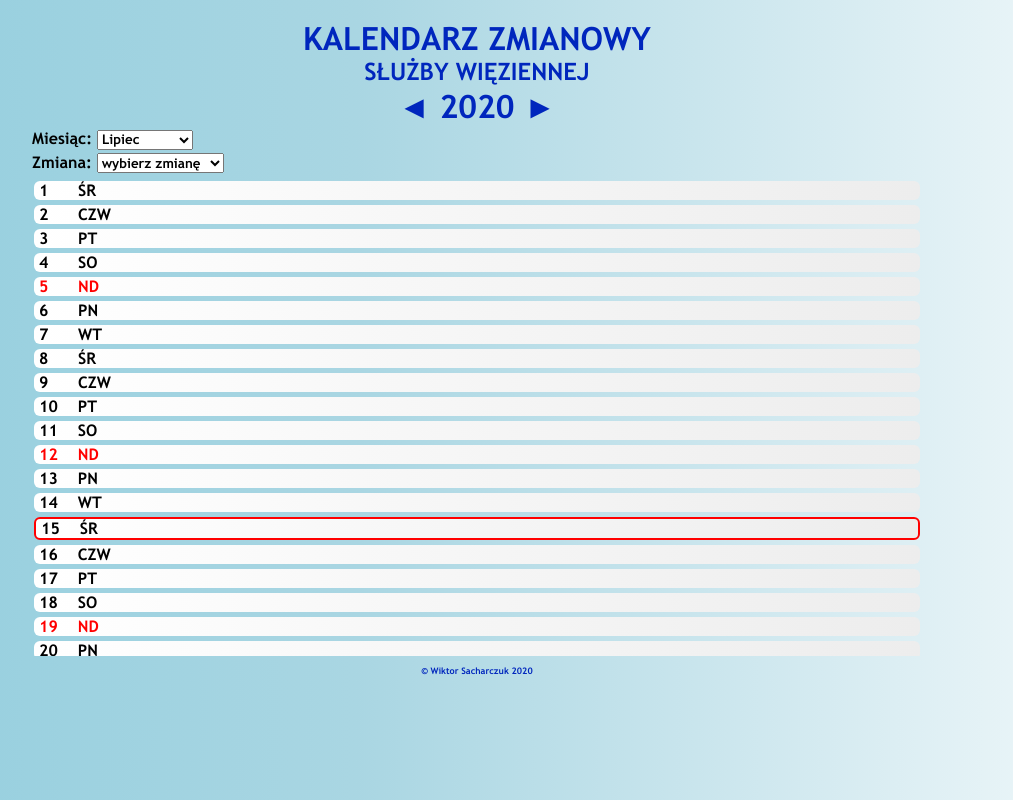
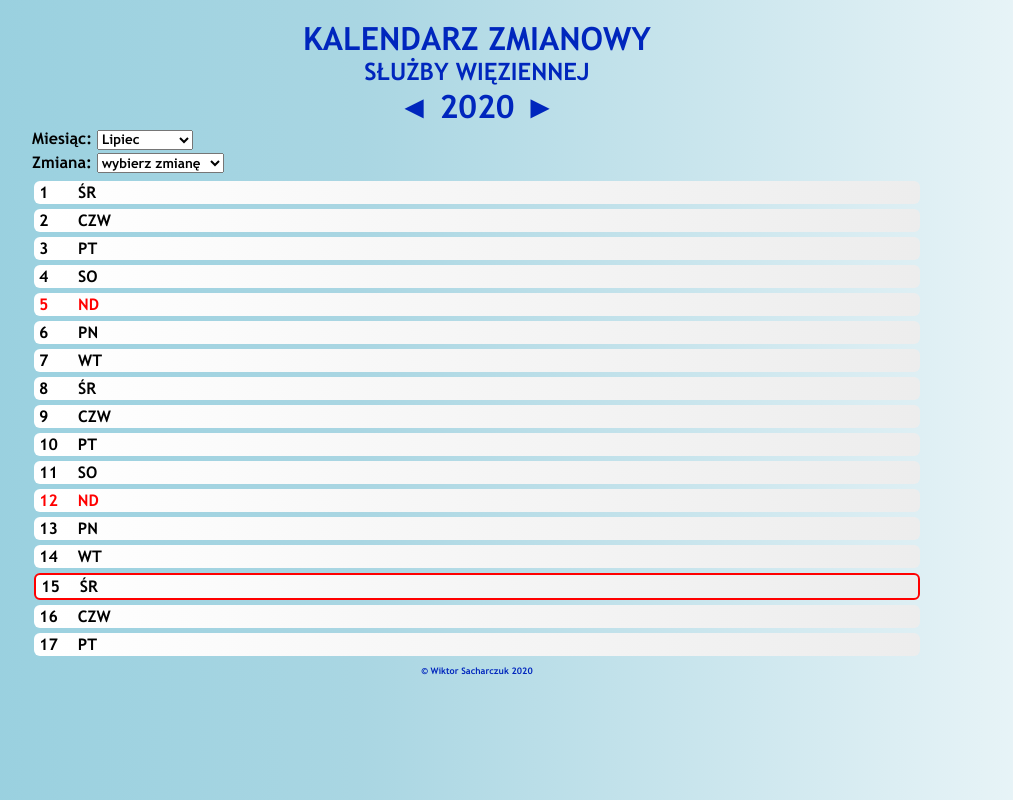
Before and after one commit to wiktorsachar/shift-viewer, a React (Create React App) app in the folder shift-viewer-v.1.0/: page / in a window 1280 px wide. Shown: the whole page, without its empty margins (163-1176 px from the left). Built offline with nearby package versions, Linux system fonts and the light colour scheme.

Commit message:
change today box border width and add paddings

```diff
--- a/shift-viewer-v.1.0/src/components/DayBox/DayBox.css
+++ b/shift-viewer-v.1.0/src/components/DayBox/DayBox.css
@@ -1,17 +1,22 @@
 .day-box {
   margin: 5px;
+  padding-top: 2px;
+  padding-bottom: 2px;
   display: flex;
   border-radius: 6px;
   flex-grow: 1;
 }
 .day-box-today {
   margin: 5px;
+  padding-top: 2px;
+  padding-bottom: 2px;
   display: flex;
   border-radius: 6px;
   flex-grow: 1;
   border-style: solid;
   border-width: 2px;
-  border-color: red;
+  border-color: red;;
+  /* filter: sepia(40%); */
 }
 .day-box-children {
   display: flex;
--- a/shift-viewer-v.1.0/src/components/DayBox/DayBox.js
+++ b/shift-viewer-v.1.0/src/components/DayBox/DayBox.js
@@ -5,13 +5,9 @@ import "./DayBox.css";
 
 const DayBox = (props) => {
   const dayName = getDayName(props.date);
-  const checkIfHoliday = () =>
+  const holidayCheck =
     dayName === "ND" || props.holiday ? "holiday-dayname" : "regular-dayname";
-  const checkIfDigitNumber = (number) => {
-    if ((number + "").length === 2) {
-      return true;
-    }
-  };
+  const digitNumberCheck = (props.date[2] + "").length === 2 && true;
   return (
     <div
       className={
@@ -28,14 +24,12 @@ const DayBox = (props) => {
       }
     >
       <div className="day-box-children">
-        {checkIfDigitNumber(props.date[2]) ? (
-          <p className={checkIfHoliday()}>{props.date[2]}</p>
+        {digitNumberCheck ? (
+          <p className={holidayCheck}>{props.date[2]}</p>
         ) : (
-          <p className={checkIfHoliday()}>
-            {props.date[2]}&#8205; &#8205; &#8205;
-          </p>
+          <p className={holidayCheck}>{props.date[2]}&#8205; &#8205; &#8205;</p>
         )}
-        <p className={checkIfHoliday()}>{dayName}</p>
+        <p className={holidayCheck}>{dayName}</p>
       </div>
       {props.shift === "blank" ? (
         <div className="day-time-box"></div>
```
